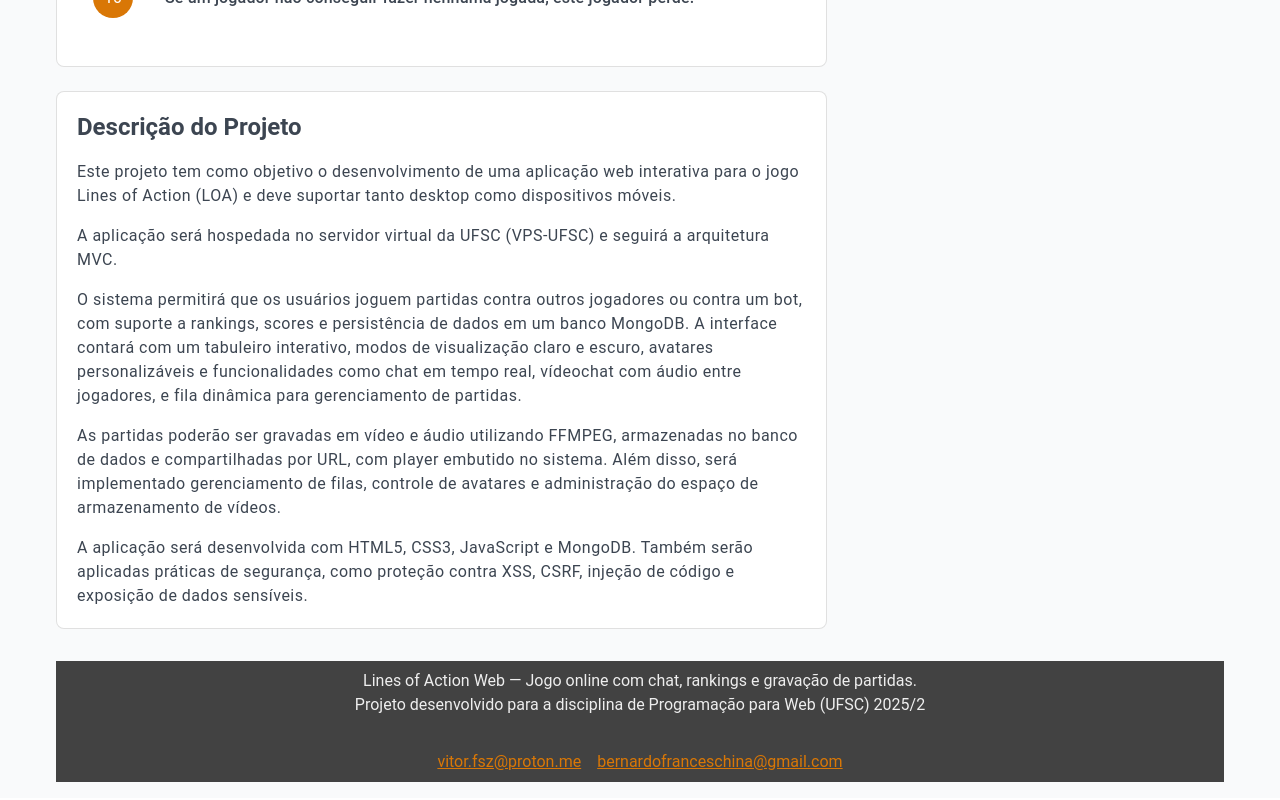
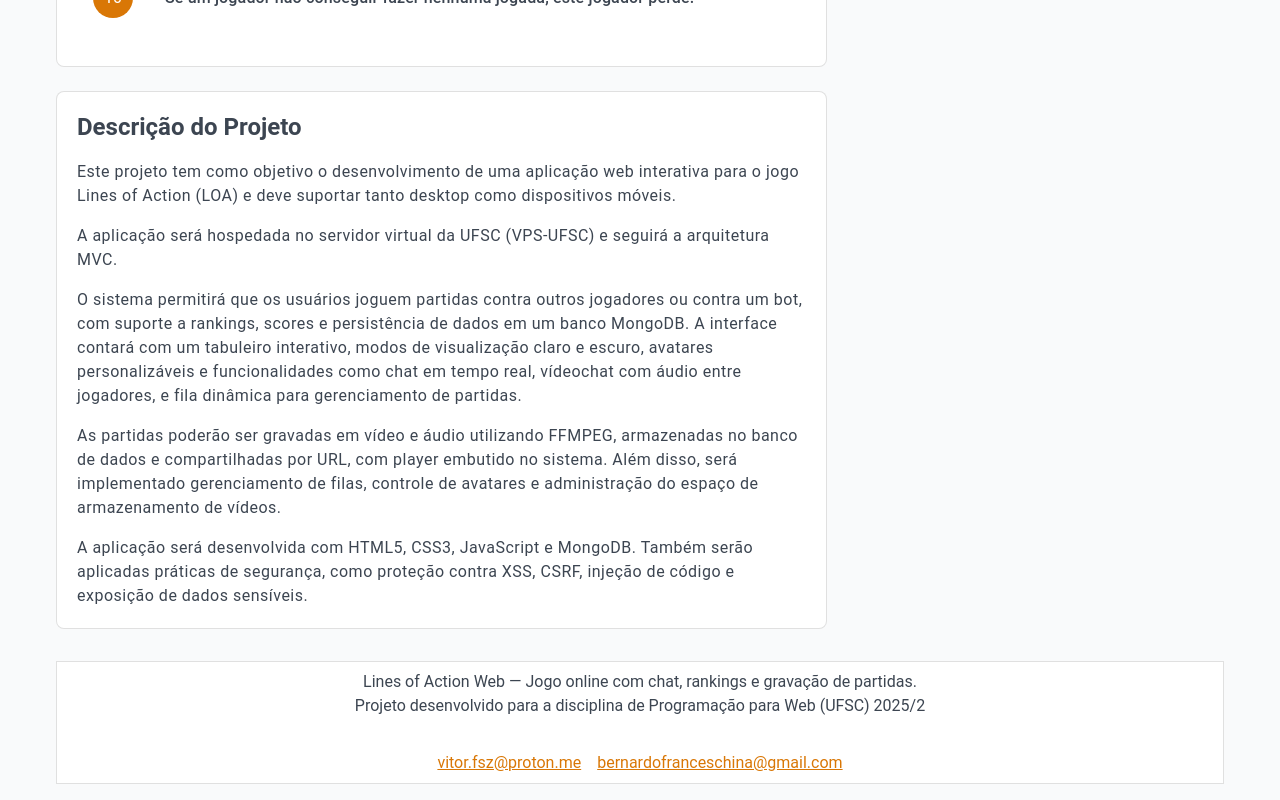
Before and after one commit to BernardoFranceschina/TrabalhoWeb, a Vue app: page / in a window 1280 px wide. Shown: the part 1407-2207 px from the top of the page. Built offline with nearby package versions, Linux system fonts and the light colour scheme; a small style sheet from the web is missing.

Commit message:
Disable win and fix github link

```diff
--- a/src/pages/game.vue
+++ b/src/pages/game.vue
@@ -101,7 +101,7 @@
     <v-row>
       <v-col>
         <v-btn @click="initializeBoard()">Reiniciar jogo</v-btn>
-        <v-btn @click="runSequence()" class="ml-2">Vencer jogo(D5:C4)</v-btn>
+        <v-btn @click="runSequence()" class="ml-2" disabled>Vencer jogo</v-btn>
       </v-col>
     </v-row>
   </v-container>
@@ -251,7 +251,6 @@ async function handlePieceMove(from, to) {
 
 function runSequence(sequence) {
   initializeBoard();
-  if (!sequence) sequence = ["H5:F5","A4:C4","G8:G6","D1:F3","H3:F5","C1:E3","F8:F6","A5:D5","E8:G6","A6:C4","H2:E2","B1:D3","C8:F5","A3:D3","F6:D6","A2:D2","D8:D7","A7:D7","F5:D7","B8:D8","D6:D5","C4:E2","D7:F5","E3:G5","G6:E8","D8:B6","E8:C8","D2:B2","C8:A6","B6:D6","F5:D5","G5:G3","A6:C6","G3:E3","H6:F6","H1:F3","F6:F3","D3:F1","F3:D1","E3:C3","D1:B1","F1:D3","B1:D3","E2:C2","E1:E2","H4:G4","G1:F2","G4:F4","C6:C3","H7:E4"];
   const getCoords = (notation) => {
     const letter = notation.charAt(0);
     const number = notation.charAt(1);
--- a/src/pages/index.vue
+++ b/src/pages/index.vue
@@ -85,7 +85,7 @@
             </v-card-item>
             <v-list>
                 <v-list-item prepend-icon="mdi-school" title="Curso" href="https://presencial.moodle.ufsc.br/course/view.php?id=32192" target="_blank"></v-list-item>
-                <v-list-item prepend-icon="mdi-github" title="GitHub" href="https://github.com/VitorTz/lines-of-action" target="_blank"></v-list-item>
+                <v-list-item prepend-icon="mdi-github" title="GitHub" href="https://github.com/BernardoFranceschina/TrabalhoWeb" target="_blank"></v-list-item>
             </v-list>
           </v-card>
 
@@ -101,7 +101,7 @@
       </v-col>
     </v-row>
 
-    <v-footer class="d-flex flex-column mt-8" color="surface-variant">
+    <v-footer class="d-flex flex-column mt-8" border>
       <div class="text-center">
         <p>Lines of Action Web — Jogo online com chat, rankings e gravação de partidas.</p>
         <p>Projeto desenvolvido para a disciplina de Programação para Web (UFSC) 2025/2</p>
```
